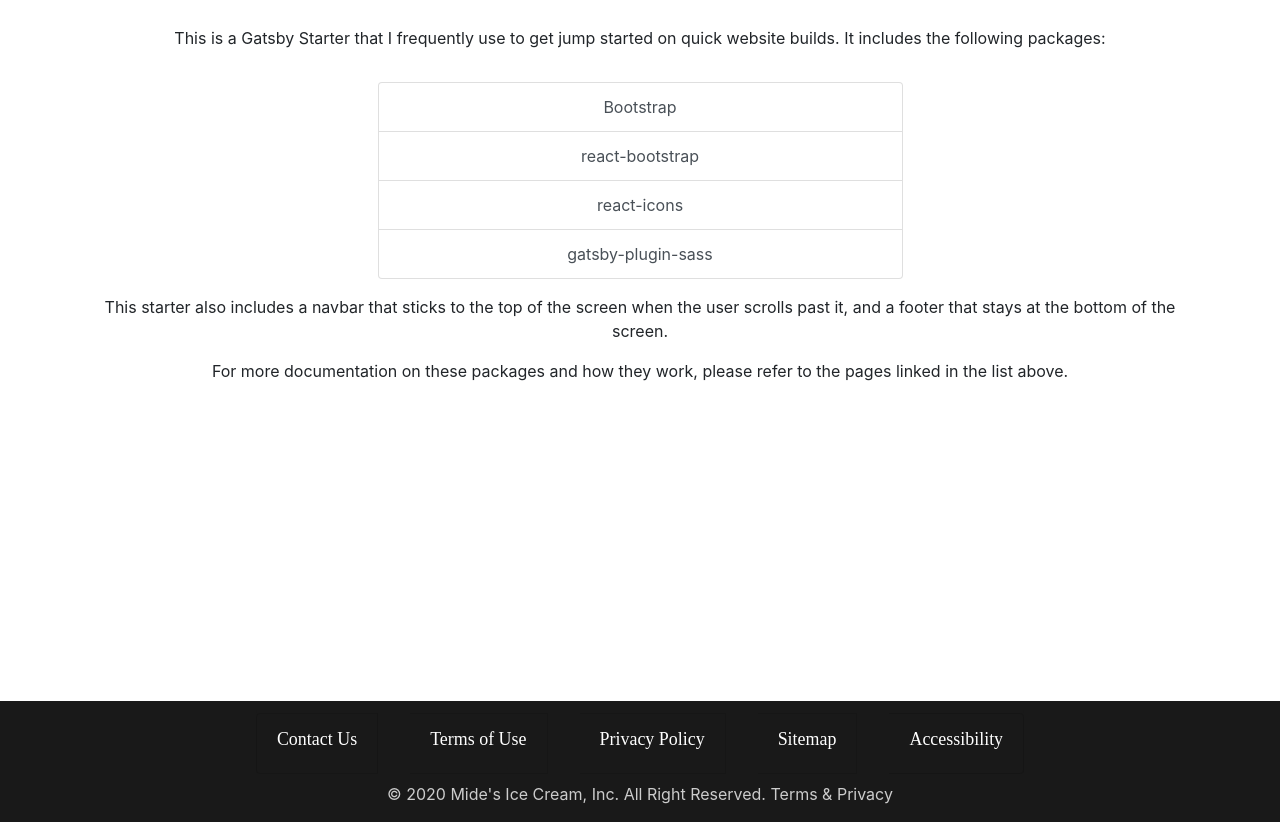
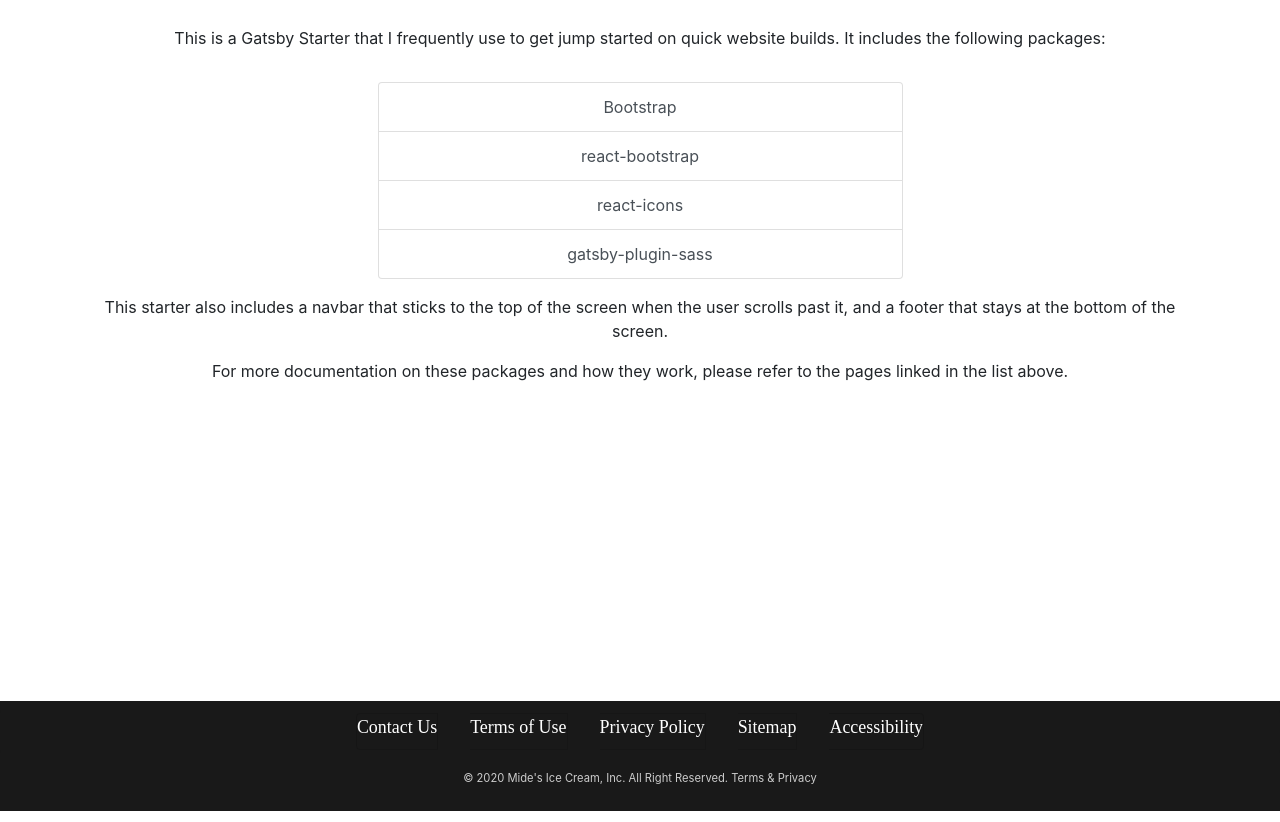
Before and after one commit to afizsavage/Mide-Ice-Cream-SIte, a Gatsby site: page / in a window 1280 px wide. Shown: the part 99-921 px from the top of the page. Built offline with nearby package versions, Linux system fonts and the light colour scheme; Gatsby itself is replaced by a stand-in of ours; a web font is replaced by a local one.

Commit message:
bottom footer content spacing added

```diff
--- a/src/components/footer.js
+++ b/src/components/footer.js
@@ -5,7 +5,7 @@ import { ListGroup } from "react-bootstrap"
 const Footer = () => {
   return (
     <footer className="d-flex flex-column align-items-md-center align-items-sm-start">
-      <ListGroup id="footer-navs" horizontal={"md"} className=" my-2 pt-1">
+      <ListGroup id="footer-navs" horizontal={"md"} className="py-1 my-2">
         <ListGroup.Item>
           <Link to="feedback">Contact Us</Link>
         </ListGroup.Item>
--- a/src/styles/_footer.scss
+++ b/src/styles/_footer.scss
@@ -10,11 +10,15 @@ footer {
   #footer-navs {
     color: black;
     background-color: #191919;
+    padding: 0;
+    width: 100%;
+    justify-content: center;
     .list-group-item {
       font-family: "Henny Penny";
       font-size: 1.122rem;
       background-color: transparent;
       margin-right: 2rem;
+      padding: 0;
       a {
         text-decoration: none;
         color: #ffffff;
@@ -45,5 +49,8 @@ footer {
   .copyright {
     text-align: center;
     color: #cccccc;
+    font-size: 70%;
+    width: 100%;
+    padding: 0.5rem 0rem 0.5rem 0rem;
   }
 }
```
